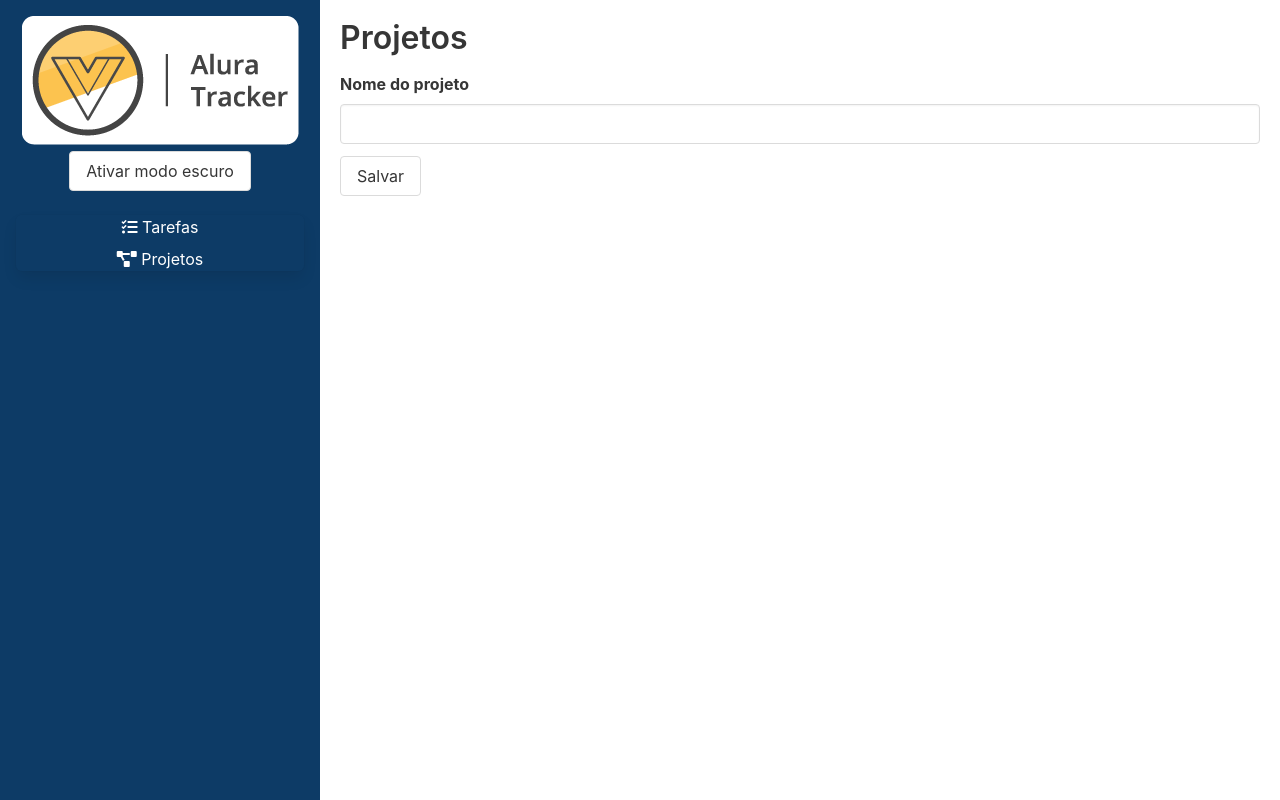
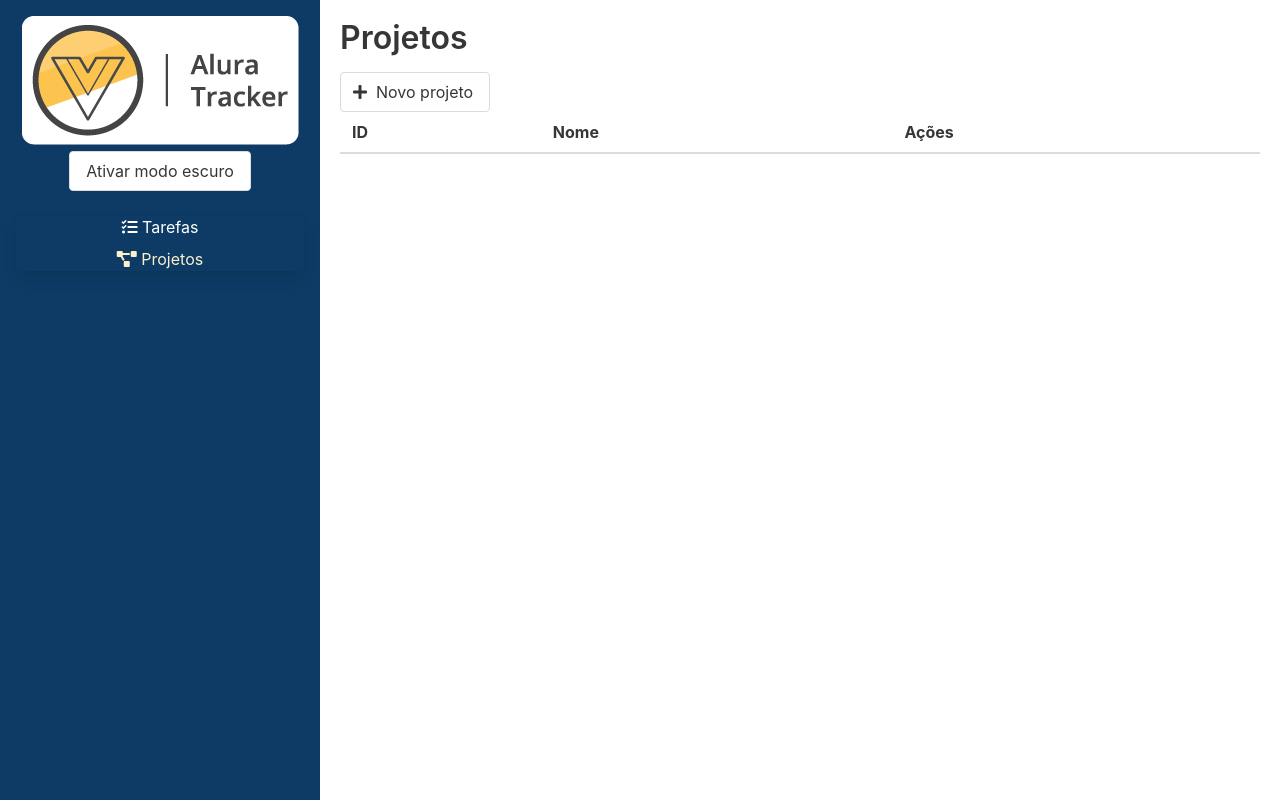
Before and after one commit to SenaJp/time-tracker, a Vue app: page /#/projects in a window 1280 px wide. Before the commit this address led to /#/projects/1. Built offline with nearby package versions, Linux system fonts and the light colour scheme.

Commit message:
feat: :sparkles: Add mutation EDIT PROJECT

```diff
--- a/src/route/index.ts
+++ b/src/route/index.ts
@@ -23,6 +23,7 @@ const routes: RouteRecordRaw[] = [
     path: "/projects/:id",
     name: "Edit Project",
     component: Form,
+    props: true
   },
 ];
 
--- a/src/store/index.ts
+++ b/src/store/index.ts
@@ -19,6 +19,10 @@ export const store = createStore<State>({
                 name: projectName
             } as IProject
             state.projects.push(project)
+        },
+        'EDIT_PROJECT'(state, project: IProject) {
+            const index = state.projects.findIndex(proj => proj.id == project.id)
+            state.projects[index] = project
         }
     }
 });
--- a/src/views/Projects.vue
+++ b/src/views/Projects.vue
@@ -1,7 +1,7 @@
 <template>
     <section class="projects">
         <h1>Projetos</h1>
-        <router-link to="/project/new" class="button">
+        <router-link to="/projects/new" class="button">
             <span class="icon is-small">
                 <i class="fas fa-plus"></i>
             </span>
@@ -22,7 +22,7 @@
                     <td>{{ project.id }}</td>
                     <td>{{ project.name }}</td>
                     <td>
-                        <router-link :to="`/projects/${ project.id }}`" class="button" >
+                        <router-link :to="`/projects/${ project.id }`" class="button" >
                             <span class="icon is-small">
                                 <i class="fas fa-pencil-alt"></i>
                             </span>
--- a/src/views/Projects/Form.vue
+++ b/src/views/Projects/Form.vue
@@ -27,6 +27,17 @@ import { defineComponent } from "vue";
 import { useStore } from "@/store";
 export default defineComponent({
     name: 'Form',
+    props: {
+        id: {
+            type: String
+        }
+    },
+    mounted() {
+        if (this.id) {
+            const project = this.store.state.projects.find(proj => proj.id == this.id)
+            this.projectName = project?.name || ''
+        }
+    },
     data() {
         return {
             projectName: "",
@@ -35,9 +46,17 @@ export default defineComponent({
 
     methods: {
         save() {
-            this.store.commit('ADD_PROJECT', this.projectName)
-            this.projectName = '';
-            this.$router.push('/projetos')
+            if (this.id) {
+                this.store.commit('EDIT_PROJECT', {
+                    id: this.id,
+                    name: this.projectName,
+                })
+            } else {
+                //
+                this.store.commit('ADD_PROJECT', this.projectName)
+            }
+            this.projectName = "";
+            this.$router.push('/projects')
         }
     },
     setup() {
```
